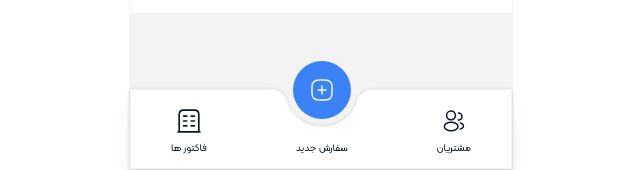
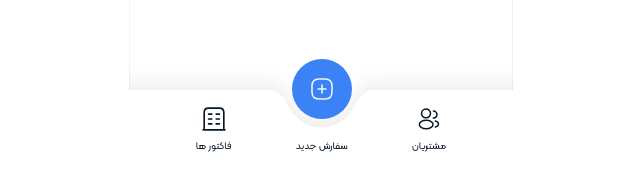
Before and after one commit to seyedaliAghaei1379/sepidar2, a website: page src/index.html in a window 1280 px wide. Shown: the part 630-800 px from the top of the page, without its empty margins (319-959 px from the left). Drawn offline with Linux system fonts and the light colour scheme.

Commit message:
debugging new index.html add new svg nav menu

```diff
--- a/src/index.html
+++ b/src/index.html
@@ -148,7 +148,7 @@
 
 
         </div>
-        <div class="bg-white flex flex-col px-8 py-4 gap-y-4 w-full">
+        <div class=" flex flex-col px-8 py-4 gap-y-4 w-full mb-32">
             <h4 class="text-[14px] pr-3 font-medium text-primary-900">استعلام قیمت و موجودی</h4>
             <div class="relative float-label-input">
                 <input type="text" id="name" placeholder=" " class="block rounded border-slate-200 h-input text-sm relative w-full bg-white focus:outline-none focus:shadow-outline border border-gray-300 rounded-md py-3 px-3 block appearance-none leading-normal focus:border-blue-400">
@@ -185,11 +185,50 @@
             </div>
 
         </div>
-        <div class="bg-gray-200 w-full h-32"></div>
+
     </div>
 
 
-    <div class="w-full flex fixed  bottom-0 inset-x-0  "  >
+    <div class="w-full mx-auto max-w-sm fixed  bottom-0 inset-x-0  flex justify-center text-[10px]  text-primary-900 ">
+        <div class="rounded-full absolute -top-1 z-30 ml-0.5  w-[60px] h-[60px] grid place-items-center  bg-blue-500 z-80 cursor-pointer " id="RegistrationNewInvoice">
+            <img src="../assets/icons/add.svg">
+        </div>
+        <svg class="max-w-sm " width="450" height="107" viewBox="0 0 360 107" fill="none" xmlns="http://www.w3.org/2000/svg">
+            <g filter="url(#filter0_d_951_1159)">
+                <path fill-rule="evenodd" clip-rule="evenodd" d="M146.313 42.3456C142.783 34.3295 135.959 27 127.2 27H-51C-59.8366 27 -67 34.1634 -67 43V91C-67 99.8366 -59.8365 107 -51 107H411C419.837 107 427 99.8366 427 91V43C427 34.1634 419.837 27 411 27H233.8C225.041 27 218.217 34.3295 214.687 42.3456C208.803 55.7046 195.709 65 180.5 65C165.291 65 152.197 55.7046 146.313 42.3456Z" fill="white"/>
+            </g>
+            <defs>
+                <filter id="filter0_d_951_1159" x="-87" y="0" width="534" height="120" filterUnits="userSpaceOnUse" color-interpolation-filters="sRGB">
+                    <feFlood flood-opacity="0" result="BackgroundImageFix"/>
+                    <feColorMatrix in="SourceAlpha" type="matrix" values="0 0 0 0 0 0 0 0 0 0 0 0 0 0 0 0 0 0 127 0" result="hardAlpha"/>
+                    <feOffset dy="-7"/>
+                    <feGaussianBlur stdDeviation="10"/>
+                    <feComposite in2="hardAlpha" operator="out"/>
+                    <feColorMatrix type="matrix" values="0 0 0 0 0 0 0 0 0 0 0 0 0 0 0 0 0 0 0.07 0"/>
+                    <feBlend mode="normal" in2="BackgroundImageFix" result="effect1_dropShadow_951_1159"/>
+                    <feBlend mode="normal" in="SourceGraphic" in2="effect1_dropShadow_951_1159" result="shape"/>
+                </filter>
+            </defs>
+        </svg>
+        <div class="absolute px-6 h-16 flex w-full justify-center gap-x-16 items-center  bottom-2">
+        <div class="flex flex-col justify-between items-center gap-y-2  ">
+            <img src="../assets/icons/profile2user.svg" class="w-6" />
+            <a>مشتریان</a>
+        </div>
+        <div class="flex flex-col justify-between items-center gap-y-2 relative mt-8  ">
+<!--            <div class="opacity-0 block">.</div>-->
+            <a>سفارش جدید</a>
+        </div>
+        <div class="flex flex-col justify-between items-center gap-y-2 ">
+            <img src="../assets/icons/Vector.svg" class="w-6">
+            <a>فاکتور ها</a>
+
+        </div>
+        </div>
+    </div>
+
+
+    <div class="w-full  fixed  bottom-0 inset-x-0 hidden "  >
         <div class=" max-w-sm mx-auto border  w-full shadow-xl ">
             <div style="box-shadow: 0px 1px 4px #ccc " class="bg-white h-[80px]  border  flex justify-between px-10 py-3 text-[10px] items-end  text-primary-900 ">
                 <div class="flex flex-col justify-center items-center gap-y-2 ">
```
Also changed, not shown: dist/output.css.
